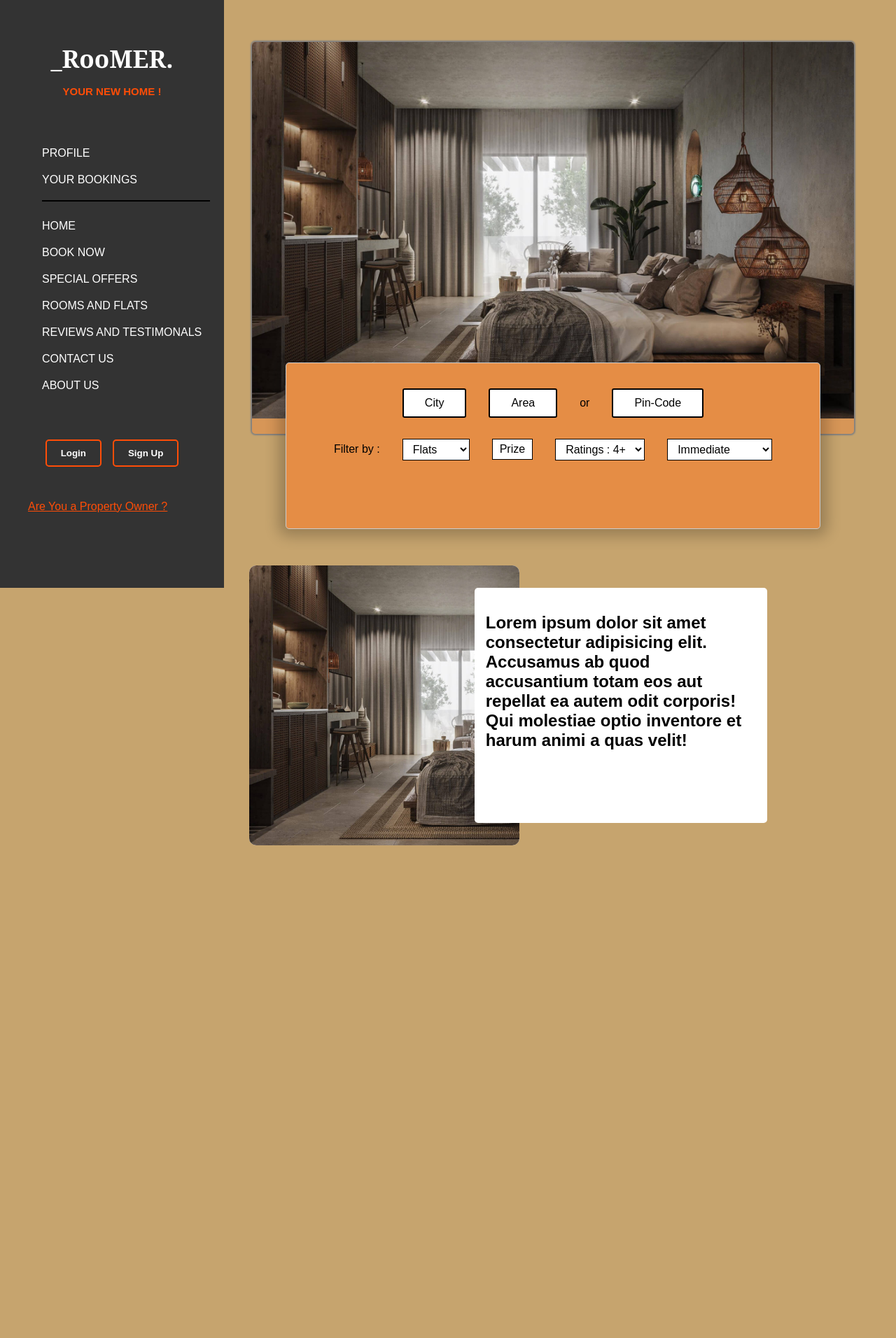
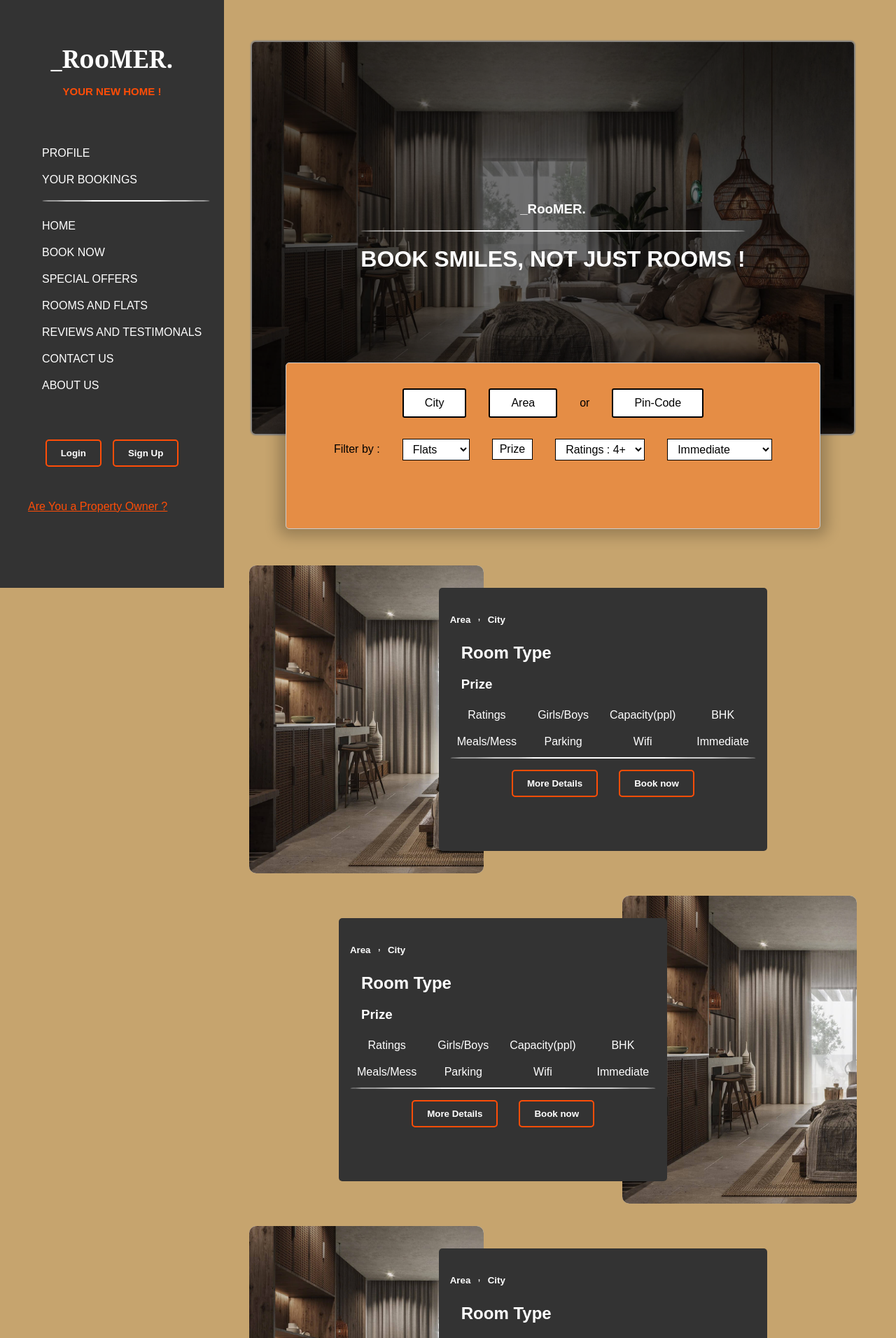
Before and after one commit to palveVaishnav/Roomer, a PHP site: page / in a window 1280 px wide. Shown: the top 1912 px of the page at 70% size. Before the commit the page ends 1208 px from the top, so only its background shows below. Run offline with PHP 8.4, Linux system fonts and the light colour scheme.

Commit message:
Add files via upload

```diff
--- a/Assets/css/reusable.css
+++ b/Assets/css/reusable.css
@@ -29,7 +29,8 @@
     background-color: var(--action-clr);
 }
 hr{
-    border: 1px solid black;
+    border: 1px solid white;
+    border-radius: 100%;
 }
 a{
     text-decoration: none;
--- a/Assets/css/style.css
+++ b/Assets/css/style.css
@@ -100,7 +100,7 @@
 }
 
 .brand_intro{
-    background-color: rgba(229, 141, 69, 0.566);
+    background-color: rgba(0, 0, 0, 0.553);
     /* border: 2px solid rgb(255, 111, 0); */
     border-radius: 5px;
     box-shadow: 0px 0px 2px 2px grey;
@@ -113,7 +113,14 @@
 .brand_image{
     height: 100%;
     width: 100%;
+    z-index: -1;
 }
+.brand_lander{
+    position: absolute;
+    z-index:1;
+    color: #fff;
+}
+
 .room_search{
     position:relative;
     top: -15%;
@@ -164,15 +171,19 @@
     margin: 3em 1em;
     padding-bottom: 2em;
 }
+
 .room_card{
     display: grid;
     grid-template-columns: 4fr 5fr;
-    height: 50vh;
     margin: 2em 0;
 }
+.card_even{
+    grid-template-columns: 5fr 4fr;
+}
+
 .image_section{
     background-color: #fff;
-    height: 50vh;
+    height: 55vh;
     border-radius: 10px;
     overflow: hidden;
 }
@@ -183,11 +194,74 @@
 .room_image:hover{
     transform: scale(1.08);
 }
+
 .text_section{
-    background-color: #ffffff;
+    background-color: #333;
+    color: #fff;
     border-radius: 5px;
     position: relative;
     margin: 2em;
     padding: 1em;
     left: -6em;
+    z-index: 1;
 }
+.text_even{
+    left: 6em;
+}
+.room_location{
+    display: flex;
+    gap: 10px;
+    /* background-color: red; */
+}
+
+.room_details{
+    margin: -1em 1em 1em 1em;
+    /* background-color: violet; */
+}
+
+
+
+.room_facilities{
+    /* background-color: red; */
+    display: grid;
+    grid-template-columns: repeat(4,1fr);
+    place-items: center;
+    gap: 10px;
+}
+.facility{
+    /* background-color: yellow; */
+    padding: 5px 10px;
+}
+
+.more_details{
+    display: flex;
+    justify-content: center;
+    align-items: center;
+    gap: 30px;
+    margin:1em;
+}
+
+
+footer{
+    /* position: relative; */
+    height: 30vh;
+    background-color: #333;
+    color: #cdcaca;
+    bottom: 0;
+    margin: 0 -3em;
+    padding: 4em;
+    display: grid;
+    grid-template-columns: repeat(3,1fr);
+    gap: 2em;
+}
+.footer_about p{
+    margin-left:20px;
+}
+.footer_links{
+    display:grid;
+    margin-left: 20px;
+}
+.footer_links a{
+    font-size: 18px;
+    color: inherit;
+}
--- a/index.html
+++ b/index.html
@@ -41,7 +41,7 @@
         </div>
 
         <div class="login_container" id="loginContainer">
-            <button class="home_button" >
+            <button class="home_button">
                 <a href="login.html">Login</a>
             </button>
             <button class="home_button">
@@ -51,11 +51,9 @@
         <a href="#landlord" class="landlord_link">Are You a Property Owner ?</a>
     </div>
 
-
-
-
     <!-- Right Hero Section -->
     <div class="main_page">
+
         <!-- <h1>Welcome to Our Website</h1> -->
         <div class="hero_lander">
 
@@ -109,27 +107,286 @@
                     </div>
                 </div>
             </div>
+
         </div>
-            <!--  End Lander Section -->
+        <!--  End Lander Section -->
 
+        <!-- Room Cards and Details  -->
         <div class="rooms_container" id="roomsContainer">
             <div class="rooms" id="rooms">
-                <div class="room_card" id="roomCard">
+
+                <!-- Room Card 1-->
+                <div class="room_card " id="roomCard">
+                    <!-- Room Image  -->
                     <section class="image_section">
                         <img class="room_image" src="Assets/images/3_.jpg" alt="Room-01">
                     </section>
-
+                    <!-- Room Details  -->
                     <section class="text_section">
                         <!-- Details of the room  -->
-                        <h1>Lorem ipsum dolor sit amet consectetur adipisicing elit. Accusamus ab quod accusantium totam eos aut repellat ea autem odit corporis! Qui molestiae optio inventore et harum animi a quas velit!</h1>
+                        <div class="room_location">
+                            <h5 class="area" id="area">Area</h5>
+                            <p>,</p>
+                            <h5 class="city" id="city">City</h5>
+                        </div>
+                        <div class="room_details">
+                            <h2 class="room_type" id="roomType">Room Type</h2>
+                            <!-- <h4 class="room_description" id="roomDescription">Description of the room in two lines. from the owner</h4> -->
+                            <h3 class="room_prize" id="roomPrize">Prize</h3>
+                        </div>
+                        <div class="room_facilities">
+                            <article class="facility">Ratings</article>
+                            <article class="facility" id="roomGender">Girls/Boys</article>
+                            <article class="facility">Capacity(ppl)</article>
+                            <article class="facility" id="roomType">BHK</article>
+                            <article class="facility">Meals/Mess</article>
+                            <article class="facility">Parking</article>
+                            <article class="facility">Wifi</article>
+                            <article class="facility" id="availability">Immediate</article>
+                        </div>
+                        <hr class="white">
+                        <div class="more_details">
+                            <button class="home_button">More Details</button>
+                            <button class="home_button">Book now</button>
+                        </div>
                     </section>
                 </div>
+
+                <!-- 2 -->
+                <div class="room_card card_even" id="roomCard">
+                    <!-- Room Details  -->
+                    <section class="text_section text_even">
+                        <!-- Details of the room  -->
+                        <div class="room_location">
+                            <h5 class="area" id="area">Area</h5>
+                            <p>,</p>
+                            <h5 class="city" id="city">City</h5>
+                        </div>
+                        <div class="room_details">
+                            <h2 class="room_type" id="roomType">Room Type</h2>
+                            <!-- <h4 class="room_description" id="roomDescription">Description of the room in two lines. from the owner</h4> -->
+                            <h3 class="room_prize" id="roomPrize">Prize</h3>
+                        </div>
+                        <div class="room_facilities">
+                            <article class="facility" id="ratings">Ratings</article>
+                            <article class="facility" id="roomGender">Girls/Boys</article>
+                            <article class="facility">Capacity(ppl)</article>
+                            <article class="facility" id="roomType">BHK</article>
+                            <article class="facility">Meals/Mess</article>
+                            <article class="facility">Parking</article>
+                            <article class="facility">Wifi</article>
+                            <article class="facility" id="availability">Immediate</article>
+                        </div>
+                        <hr class="white">
+                        <div class="more_details">
+                            <button class="home_button">More Details</button>
+                            <button class="home_button">Book now</button>
+                        </div>
+                    </section>
+
+                    <!-- Room Image  -->
+                    <section class="image_section">
+                        <img class="room_image" src="Assets/images/3_.jpg" alt="Room-01">
+                    </section>
+                </div>
+
+                 <!-- Room Card 1-->
+                <div class="room_card " id="roomCard">
+                    <!-- Room Image  -->
+                    <section class="image_section">
+                        <img class="room_image" src="Assets/images/3_.jpg" alt="Room-01">
+                    </section>
+                    <!-- Room Details  -->
+                    <section class="text_section">
+                        <!-- Details of the room  -->
+                        <div class="room_location">
+                            <h5 class="area" id="area">Area</h5>
+                            <p>,</p>
+                            <h5 class="city" id="city">City</h5>
+                        </div>
+                        <div class="room_details">
+                            <h2 class="room_type" id="roomType">Room Type</h2>
+                            <!-- <h4 class="room_description" id="roomDescription">Description of the room in two lines. from the owner</h4> -->
+                            <h3 class="room_prize" id="roomPrize">Prize</h3>
+                        </div>
+                        <div class="room_facilities">
+                            <article class="facility">Ratings</article>
+                            <article class="facility" id="roomGender">Girls/Boys</article>
+                            <article class="facility">Capacity(ppl)</article>
+                            <article class="facility" id="roomType">BHK</article>
+                            <article class="facility">Meals/Mess</article>
+                            <article class="facility">Parking</article>
+                            <article class="facility">Wifi</article>
+                            <article class="facility" id="availability">Immediate</article>
+                        </div>
+                        <hr class="white">
+                        <div class="more_details">
+                            <button class="home_button">More Details</button>
+                            <button class="home_button">Book now</button>
+                        </div>
+                    </section>
+                </div>
+
+                <!-- 2 -->
+                <div class="room_card card_even" id="roomCard">
+                    <!-- Room Details  -->
+                    <section class="text_section text_even">
+                        <!-- Details of the room  -->
+                        <div class="room_location">
+                            <h5 class="area" id="area">Area</h5>
+                            <p>,</p>
+                            <h5 class="city" id="city">City</h5>
+                        </div>
+                        <div class="room_details">
+                            <h2 class="room_type" id="roomType">Room Type</h2>
+                            <!-- <h4 class="room_description" id="roomDescription">Description of the room in two lines. from the owner</h4> -->
+                            <h3 class="room_prize" id="roomPrize">Prize</h3>
+                        </div>
+                        <div class="room_facilities">
+                            <article class="facility" id="ratings">Ratings</article>
+                            <article class="facility" id="roomGender">Girls/Boys</article>
+                            <article class="facility">Capacity(ppl)</article>
+                            <article class="facility" id="roomType">BHK</article>
+                            <article class="facility">Meals/Mess</article>
+                            <article class="facility">Parking</article>
+                            <article class="facility">Wifi</article>
+                            <article class="facility" id="availability">Immediate</article>
+                        </div>
+                        <hr class="white">
+                        <div class="more_details">
+                            <button class="home_button">More Details</button>
+                            <button class="home_button">Book now</button>
+                        </div>
+                    </section>
+
+                    <!-- Room Image  -->
+                    <section class="image_section">
+                        <img class="room_image" src="Assets/images/3_.jpg" alt="Room-01">
+                    </section>
+                </div>
+
+                 <!-- Room Card 1-->
+                <div class="room_card " id="roomCard">
+                    <!-- Room Image  -->
+                    <section class="image_section">
+                        <img class="room_image" src="Assets/images/3_.jpg" alt="Room-01">
+                    </section>
+                    <!-- Room Details  -->
+                    <section class="text_section">
+                        <!-- Details of the room  -->
+                        <div class="room_location">
+                            <h5 class="area" id="area">Area</h5>
+                            <p>,</p>
+                            <h5 class="city" id="city">City</h5>
+                        </div>
+                        <div class="room_details">
+                            <h2 class="room_type" id="roomType">Room Type</h2>
+                            <!-- <h4 class="room_description" id="roomDescription">Description of the room in two lines. from the owner</h4> -->
+                            <h3 class="room_prize" id="roomPrize">Prize</h3>
+                        </div>
+                        <div class="room_facilities">
+                            <article class="facility">Ratings</article>
+                            <article class="facility" id="roomGender">Girls/Boys</article>
+                            <article class="facility">Capacity(ppl)</article>
+                            <article class="facility" id="roomType">BHK</article>
+                            <article class="facility">Meals/Mess</article>
+                            <article class="facility">Parking</article>
+                            <article class="facility">Wifi</article>
+                            <article class="facility" id="availability">Immediate</article>
+                        </div>
+                        <hr class="white">
+                        <div class="more_details">
+                            <button class="home_button">More Details</button>
+                            <button class="home_button">Book now</button>
+                        </div>
+                    </section>
+                </div>
+
+                <!-- 2 -->
+                <div class="room_card card_even" id="roomCard">
+                    <!-- Room Details  -->
+                    <section class="text_section text_even">
+                        <!-- Details of the room  -->
+                        <div class="room_location">
+                            <h5 class="area" id="area">Area</h5>
+                            <p>,</p>
+                            <h5 class="city" id="city">City</h5>
+                        </div>
+                        <div class="room_details">
+                            <h2 class="room_type" id="roomType">Room Type</h2>
+                            <!-- <h4 class="room_description" id="roomDescription">Description of the room in two lines. from the owner</h4> -->
+                            <h3 class="room_prize" id="roomPrize">Prize</h3>
+                        </div>
+                        <div class="room_facilities">
+                            <article class="facility" id="ratings">Ratings</article>
+                            <article class="facility" id="roomGender">Girls/Boys</article>
+                            <article class="facility">Capacity(ppl)</article>
+                            <article class="facility" id="roomType">BHK</article>
+                            <article class="facility">Meals/Mess</article>
+                            <article class="facility">Parking</article>
+                            <article class="facility">Wifi</article>
+                            <article class="facility" id="availability">Immediate</article>
+                        </div>
+                        <hr class="white">
+                        <div class="more_details">
+                            <button class="home_button">More Details</button>
+                            <button class="home_button">Book now</button>
+                        </div>
+                    </section>
+
+                    <!-- Room Image  -->
+                    <section class="image_section">
+                        <img class="room_image" src="Assets/images/3_.jpg" alt="Room-01">
+                    </section>
+                </div>
+
+
+
+
+
+
 
             </div>
         </div>
 
+        <footer>
+            <div class="footer_about">
+                <h2>ABOUT US</h2>
+                <p>Lorem ipsum dolor sit, amet consectetur adipisicing elit. Eos rerum tempora veniam exercitationem fugiat distinctio odio consequuntur quasi laborum? Nulla, nihil? </p>
+            </div>
 
-    </div>
+            <div class="footer_nav">
+                <h2>Quick Links</h2>
+                <section class="footer_links">
+                    <a href="#">Home</a>
+                    <a href="#">Book now</a>
+                    <a href="#">Special Offers</a>
+                    <a href="#">Rooms and Flats</a>
+                    <a href="#">Reviews</a>
+                    <a href="#">Testimonals</a>
+                </section>
+                <br><br><br>
+                <p>@Copyright 2023 all rights reserved</p>
+            </div>
+
+            <div class="footer_contact">
+                <h2>Connect</h2>
+                <section class="footer_links">
+                    <a href="#">Email : writeto@roomers.org</a>
+                    <a href="#"> +91 9080706050</a>
+
+                </section>
+
+                <h2>Social Media</h2>
+                <section class="footer_links">
+                    <a href="#">Instagram</a>
+                    <a href="#">Twitter</a>
+                    <a href="#">Fackbook</a>
+                </section>
+            </div>
+        </footer>
+
+    </div>  <!-- Right Scrollable section -->
 
     <!-- JavaScript File  -->
     <script src="Assets/script.js"></script>
```
